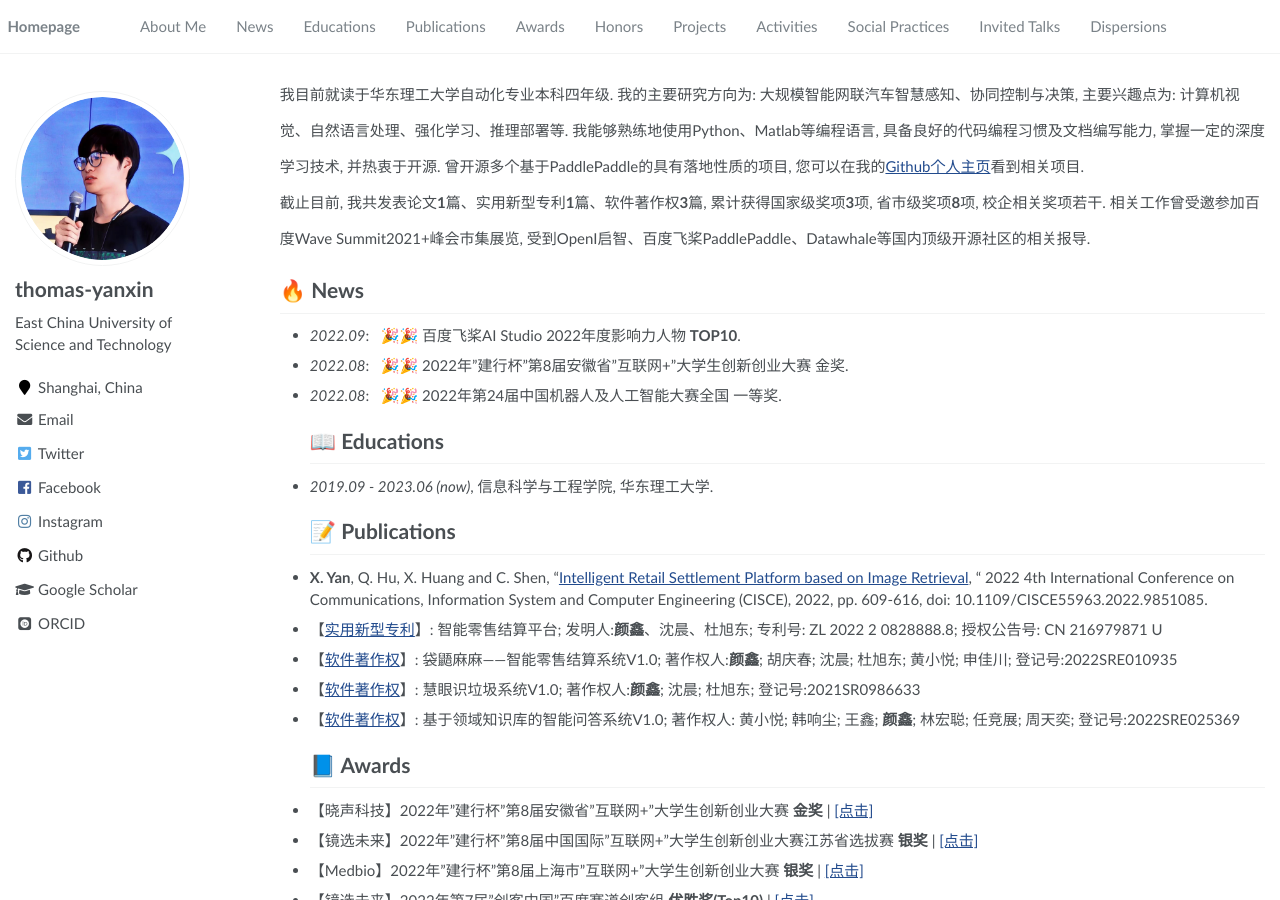
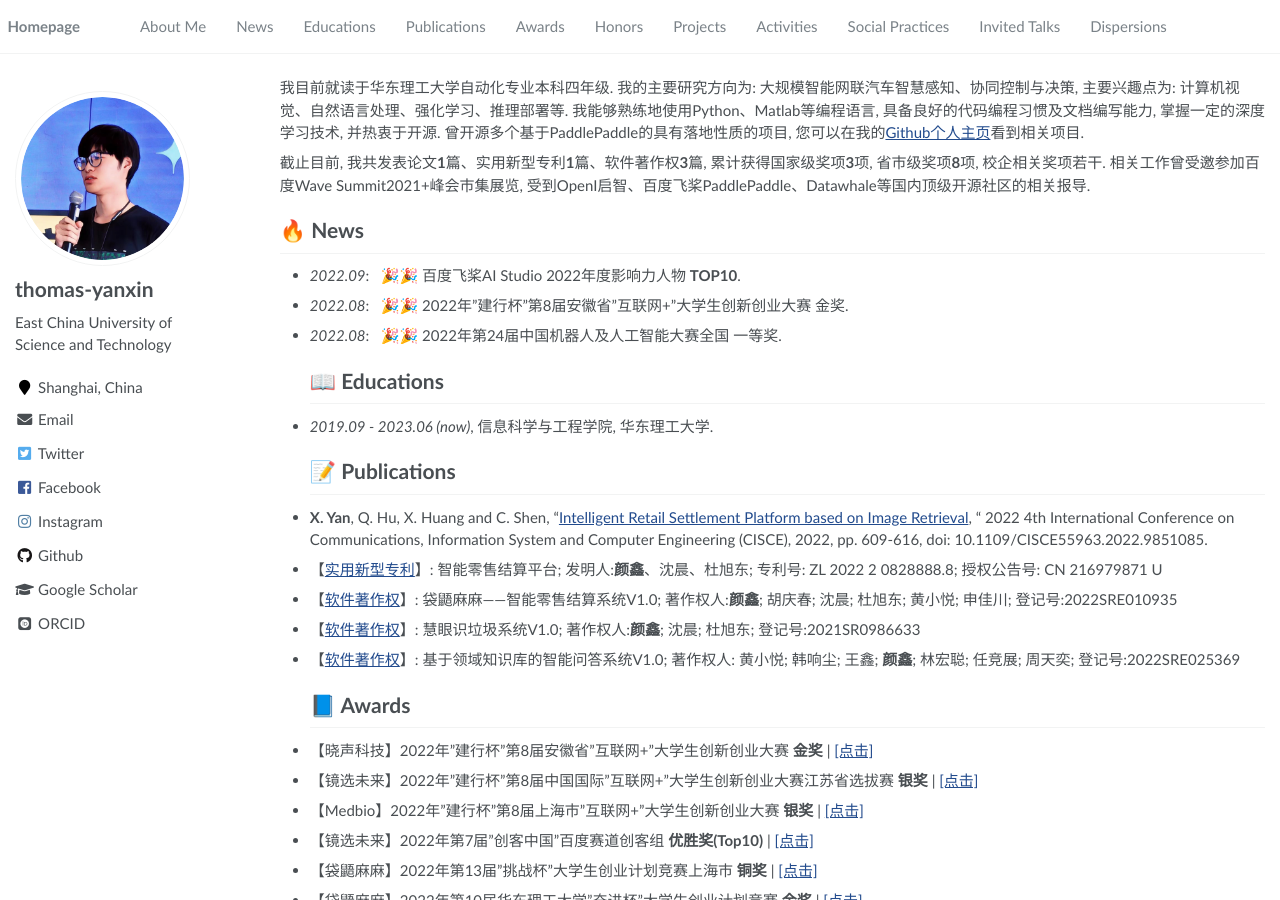
Before and after one commit to thomas-yanxin/thomas-yanxin.github.io, a Jekyll site: the page built from _pages/about.md, in a window 1280 px wide and 900 px high. Built offline with Jekyll 4.4.1, drawn with Linux system fonts in a browser that asks for light colours; some web fonts are replaced.

Commit message:
Update about.md

```diff
--- a/_pages/about.md
+++ b/_pages/about.md
@@ -17,11 +17,12 @@
 
 <span class='anchor' id='about-me'></span>
 
-<p style="line-height:2.4; ">
+<!-- <p style="line-height:2.4; "> -->
 我目前就读于华东理工大学自动化专业本科四年级. 我的主要研究方向为: 大规模智能网联汽车智慧感知、协同控制与决策, 主要兴趣点为: 计算机视觉、自然语言处理、强化学习、推理部署等. 我能够熟练地使用Python、Matlab等编程语言, 具备良好的代码编程习惯及文档编写能力, 掌握一定的深度学习技术, 并热衷于开源. 曾开源多个基于PaddlePaddle的具有落地性质的项目, 您可以在我的<a href='https://github.com/thomas-yanxin'>Github个人主页</a>看到相关项目.
-<br/>
+
+<!-- <br/> -->
 截止目前, 我共发表论文<strong>1</strong>篇、实用新型专利<strong>1</strong>篇、软件著作权<strong>3</strong>篇, 累计获得国家级奖项<strong>3</strong>项, 省市级奖项<strong>8</strong>项, 校企相关奖项若干. 相关工作曾受邀参加百度Wave Summit2021+峰会市集展览, 受到OpenI启智、百度飞桨PaddlePaddle、Datawhale等国内顶级开源社区的相关报导.
-</p>
+<!-- </p> -->
 
 # 🔥 News
 * *2022.09*: &nbsp; 🎉🎉 百度飞桨AI Studio 2022年度影响力人物 **TOP10**.
```
